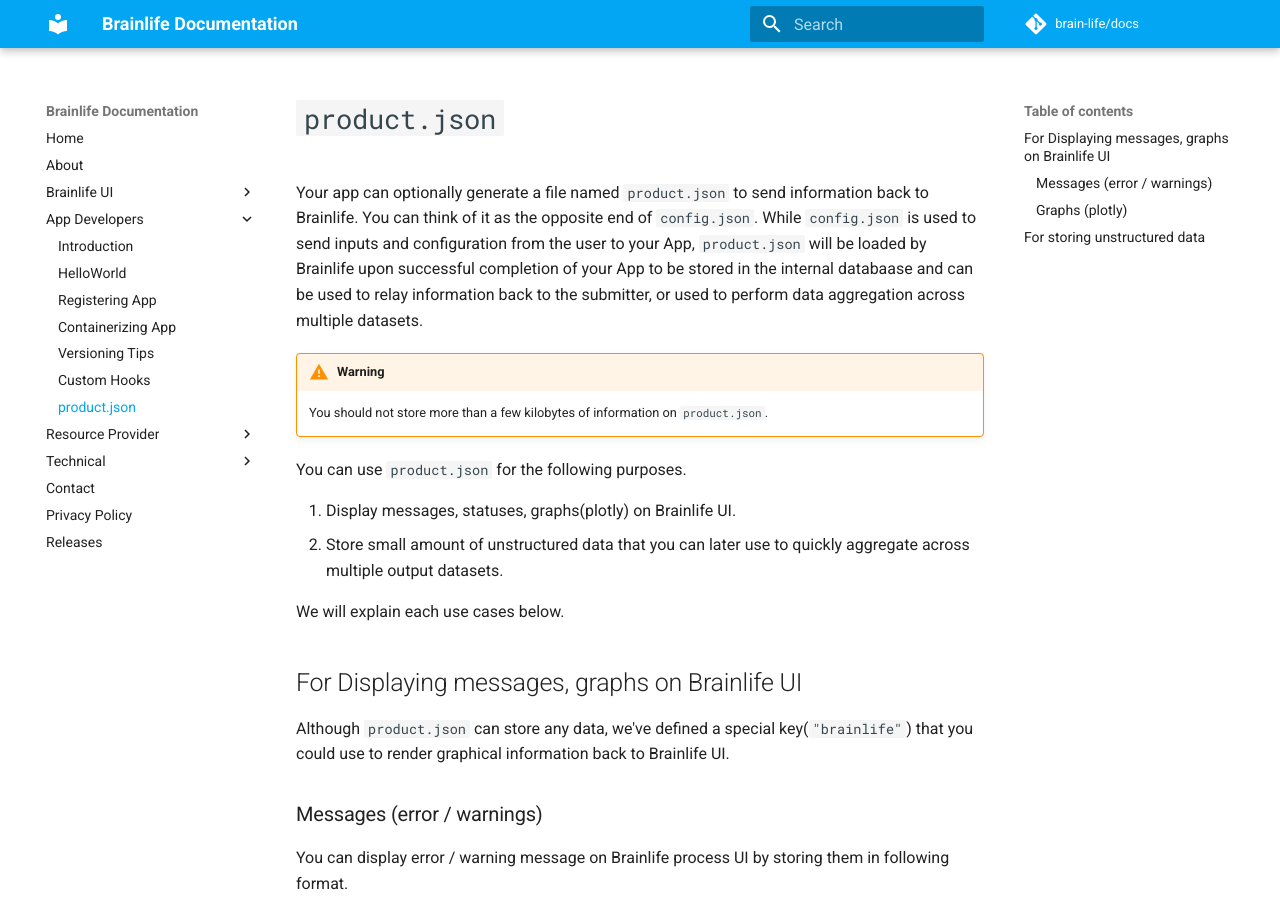
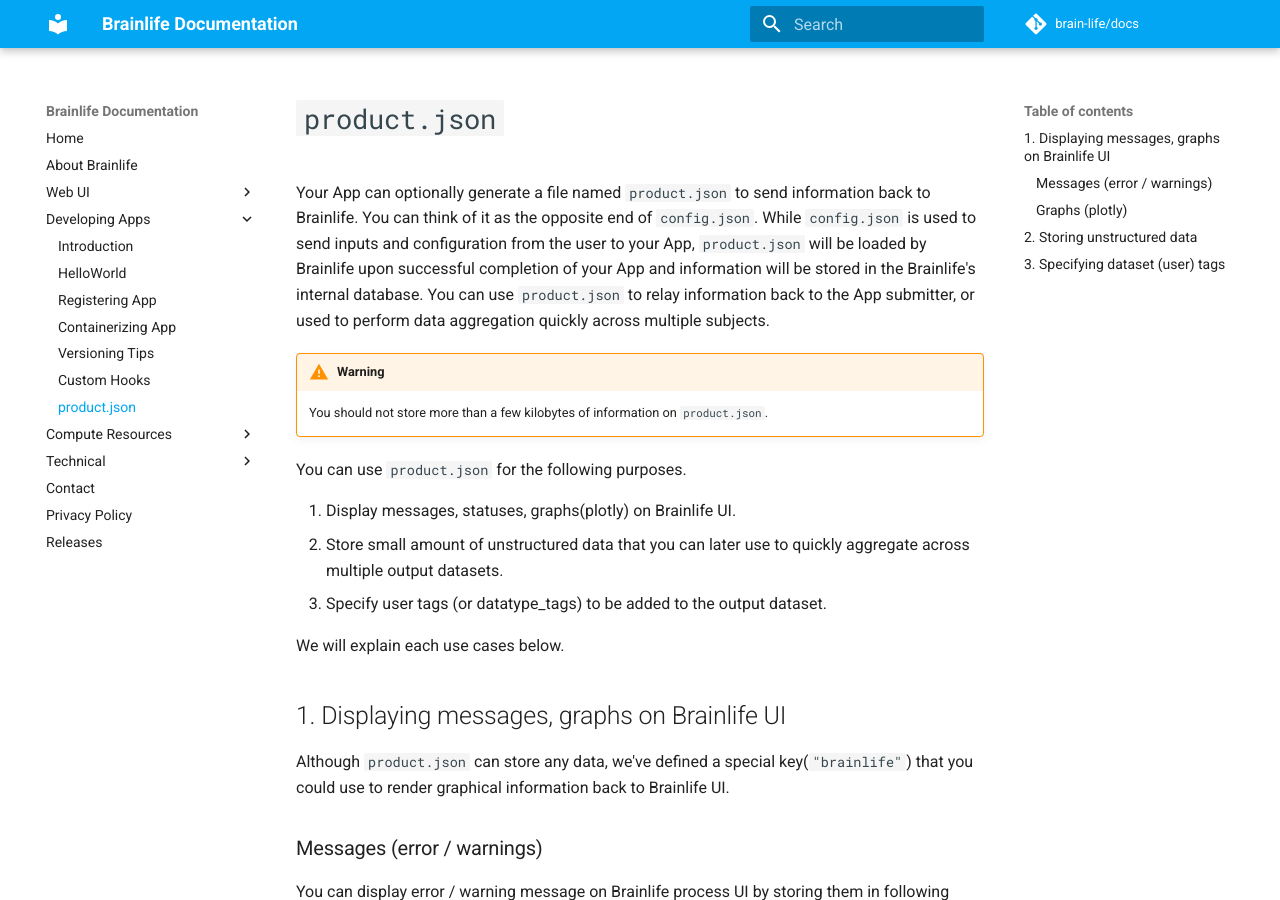
Before and after one commit to brainlife/docs, an MkDocs documentation site: the page built from docs/apps/product.md, in a window 1280 px wide and 900 px high. Built offline with MkDocs 1.6.1 and Material for MkDocs 9.7.7, drawn with Linux system fonts in a browser that asks for light colours; comment, search, counter and statistics services are not loaded; old or Windows-style settings are respelled for this version of MkDocs; some of the changed text lies outside the part shown.

Commit message:
added a bit of information about setting tags via product.json

````diff
--- a/docs/apps/product.md
+++ b/docs/apps/product.md
@@ -1,6 +1,6 @@
 # `product.json`
 
-Your app can optionally generate a file named `product.json` to send information back to Brainlife. You can think of it as the opposite end of `config.json`. While `config.json` is used to send inputs and configuration from the user to your App, `product.json` will be loaded by Brainlife upon successful completion of your App to be stored in the internal databaase and can be used to relay information back to the submitter, or used to perform data aggregation across multiple datasets.
+Your App can optionally generate a file named `product.json` to send information back to Brainlife. You can think of it as the opposite end of `config.json`. While `config.json` is used to send inputs and configuration from the user to your App, `product.json` will be loaded by Brainlife upon successful completion of your App and information will be stored in the Brainlife's internal database. You can use `product.json` to relay information back to the App submitter, or used to perform data aggregation quickly across multiple subjects.
 
 !!! warning
     You should not store more than a few kilobytes of information on `product.json`.
@@ -9,10 +9,11 @@
 
 1. Display messages, statuses, graphs(plotly) on Brainlife UI.
 2. Store small amount of unstructured data that you can later use to quickly aggregate across multiple output datasets.
+3. Specify user tags (or datatype_tags) to be added to the output dataset.
 
 We will explain each use cases below.
 
-## For Displaying messages, graphs on Brainlife UI
+## 1. Displaying messages, graphs on Brainlife UI
 
 <!--
 
@@ -88,7 +89,7 @@
 }
 ```
 
-## For storing unstructured data
+## 2. Storing unstructured data
 
 Any unstructured data can be just stored anywhere inside the `product.json`.
 
@@ -109,3 +110,16 @@
 
 Deverloper can also use Brainlife API to query for datasets and its product.json and run it via command line. Such App can live completely outside Brainlife UI.
 -->
+
+
+## 3. Specifying dataset (user) tags
+
+Your App can set "tags" field to specify dataset tags that you'd like to add to the dataset output.
+
+```json
+{
+    "tags": [ "tags_from_app" ]
+}
+```
+
+You can use this feature to set important information about the processing done to the dataset and pass it down the pipeline.
--- a/mkdocs.yml
+++ b/mkdocs.yml
@@ -16,15 +16,15 @@
 
 pages:
   - Home: index.md
-  - About: about.md
-  - Brainlife UI:
+  - About Brainlife: about.md
+  - Web UI:
     - Tutorial: user/tutorial.md
     - Projects: user/project.md
     - Datatypes: user/datatypes.md
     - Processes: user/process.md
     - Pipelines: user/pipeline.md
     - Publications: user/publication.md
-  - App Developers:
+  - Developing Apps:
     - Introduction: apps/introduction.md
     - HelloWorld: apps/helloworld.md
     - Registering App: apps/register.md
@@ -32,7 +32,7 @@
     - Versioning Tips: apps/versioning.md
     - Custom Hooks: apps/customhooks.md
     - product.json: apps/product.md
-  - Resource Provider:
+  - Compute Resources:
     - Registering Resource: resources/register.md
   - Technical:
     - Architecture: technical/arthitecture.md
````
Also changed, not shown: docs/index.md (+3 -1 lines).
